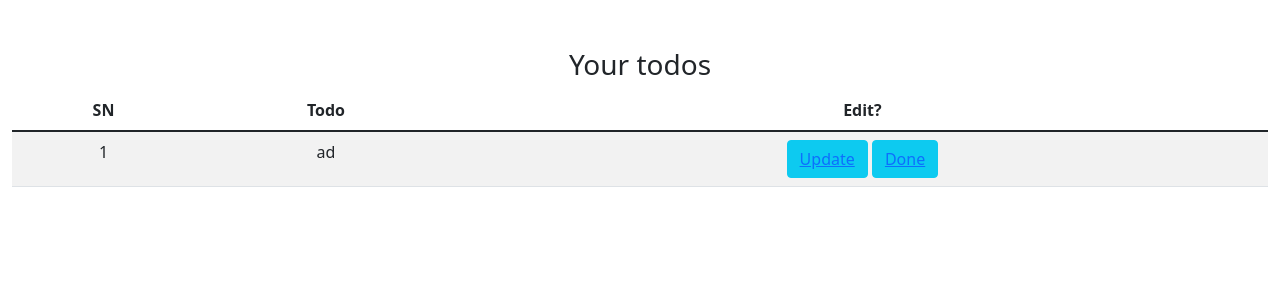
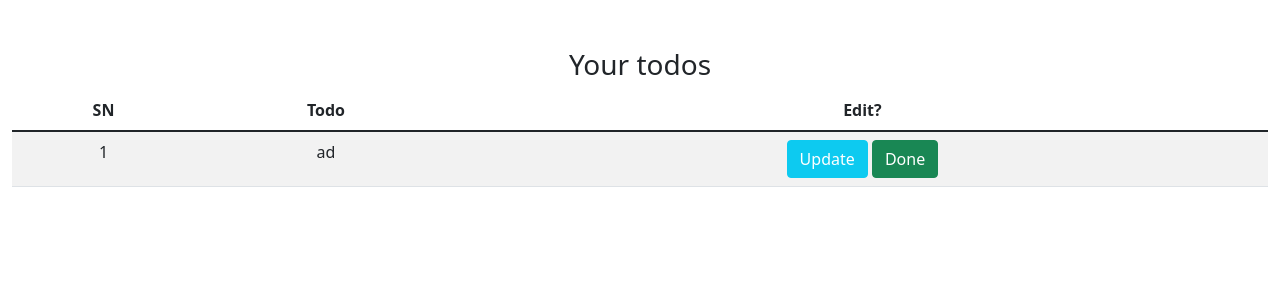
Before and after one commit to bajrasushant/CS50-solutions, a Flask app: page / in a window 1280 px wide. Shown: the part 66-366 px from the top of the page. Run offline with Flask 2, Linux system fonts and the light colour scheme; a user stored in the database is signed in; data comes from the database, SQL or seed files in the repository; some libraries are stand-ins or nearby versions.

Commit message:
Sat, Feb 4, 2023, 1:58 PM +05:45

```diff
--- a/project/templates/index.html
+++ b/project/templates/index.html
@@ -25,8 +25,13 @@
                 <td>
                     <!-- <input name="submit_button" class="btn btn-info" type="submit" value="Update" \>
                     <input name="submit_button" class="btn btn-success" type="submit" value="Done" \> -->
-                    <button class="btn btn-info"><a href="/update/{{ todo.id }}">Update</a></button>
-                    <button class="btn btn-info"><a href="/done/{{ todo.id }}">Done</a></button>
+                    <button class="btn btn-info"><a href="/update/{{ todo.id }}" style="
+                    text-decoration:None;
+                    color: white
+                    ">Update</a></button>
+                    <button class="btn btn-success"><a href="/done/{{ todo.id }}" style="
+                        text-decoration:None;
+                        color: white">Done</a></button>
                 </td>
             </tbody>
         </table>
```
